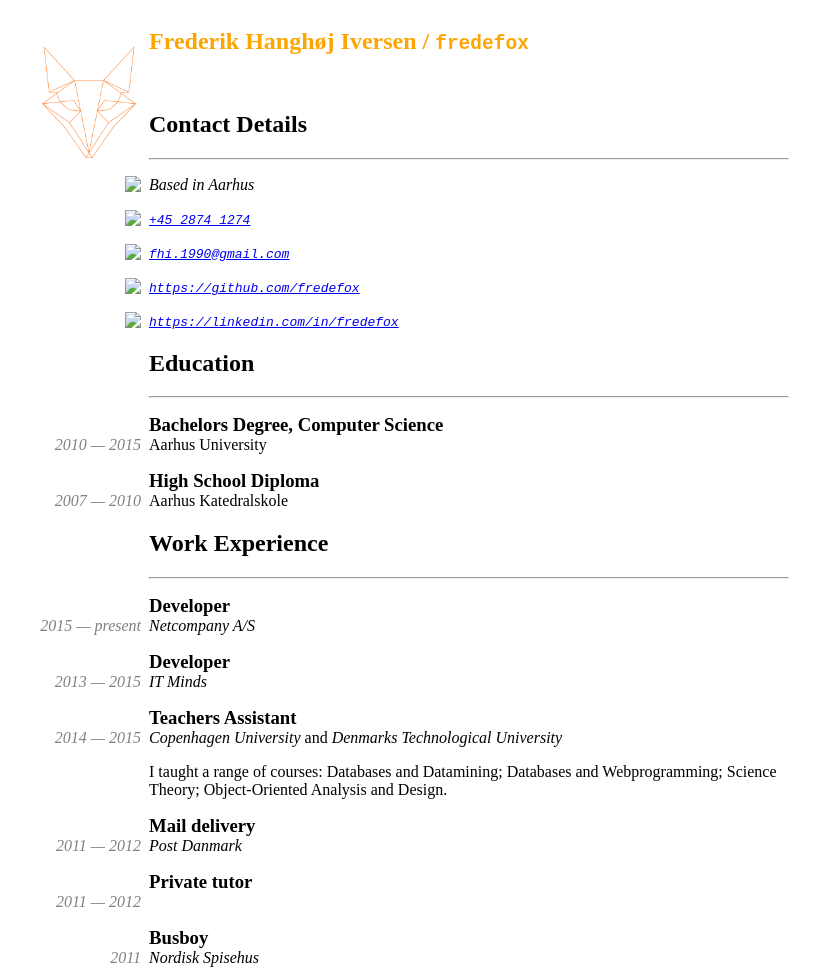
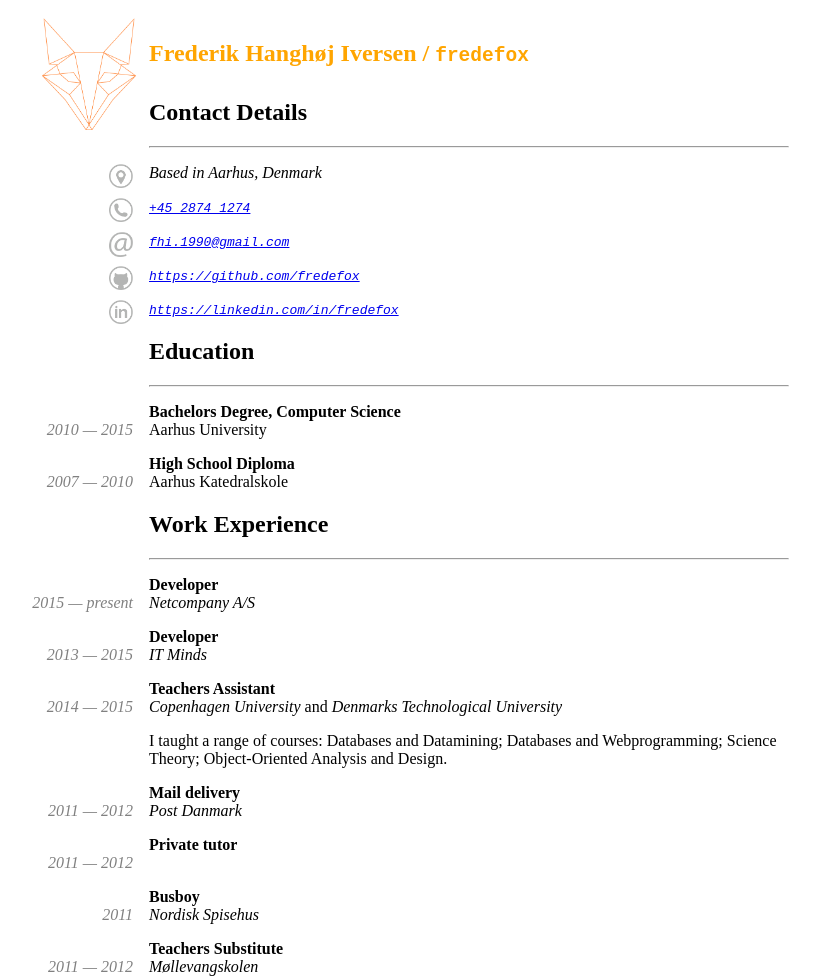
Before and after one commit to fredefox/fredefox.github.io, a plain HTML site: page curriculum/index.html in a window 1280 px wide. Shown: the top 979 px of the page, without its empty margins (235-1055 px from the left). Drawn offline with Linux system fonts and the light colour scheme.

Commit message:
Small style-changes.
Use classes to refer to some elements.
Include fonts and icons.

```diff
--- a/curriculum/css/flavor.css
+++ b/curriculum/css/flavor.css
@@ -1,8 +1,16 @@
+@font-face {
+  font-family: "Exo 2";
+  src: url("fonts/Exo2.0-Regular.otf") format("opentype");
+}
 header {
   font-style: initial;
   color: orange;
-  padding-bottom: 2ch;
+  margin-top: 4ch;
+  margin-bottom: 4ch;
 }
 li {
   margin-bottom: 2ch;
 }
+h3 {
+  font-size: medium;
+}
--- a/curriculum/css/layout.css
+++ b/curriculum/css/layout.css
@@ -20,18 +20,17 @@ ul, ol {
 li, header {
   position: relative;
 }
-li > i,
-header > i {
+.margin {
   position: absolute;
   left: -16ch;
+  text-align: right;
+  width: 14ch;
+  color: grey;
 }
-li > i {
-  text-align: right;
-  width: 15ch;
+address img {
+  width: 3ch;
 }
 .logo {
   width: 17ch;
+  top: -5ch;
 }
-:not(header) i {
-  color: grey;
-}
--- a/curriculum/index.html
+++ b/curriculum/index.html
@@ -3,13 +3,13 @@
 <head>
   <link rel="stylesheet" href="css/layout.css"/>
   <link rel="stylesheet" href="css/flavor.css"/>
-  <title>Curriculum Vitae</title>
+  <title>Curriculum Vitae | Frederik Hanghøj Iversen</title>
 </head>
 <body>
   <main>
     <article>
       <header>
-        <i><img class="logo" src="assets/fredefox.png"/></i>
+        <i class="logo margin"><img class="logo" src="assets/fredefox.png"/></i>
         <h1>Frederik Hanghøj Iversen &#47; <tt>fredefox</tt></h1>
       </header>
       <section>
@@ -18,23 +18,23 @@
         <address>
           <ul>
             <li>
-              <i><img src="assets/pin"/></i>
-              <span>Based in Aarhus</span>
+              <i class="margin"><img src="assets/pin.png"/></i>
+              <span>Based in Aarhus, Denmark</span>
             </li>
             <li>
-              <i><img src="assets/phone"/></i>
+              <i class="margin"><img src="assets/phone.png"/></i>
               <tt><a href="tel:+4528741274">+45 2874 1274</a></tt>
             </li>
             <li>
-              <i><img src="assets/e-mail"/></i>
+              <i class="margin"><img src="assets/e-mail.png"/></i>
               <tt><a href="mailto:fhi.1990@gmail.com">fhi.1990@gmail.com</a></tt>
             </li>
             <li>
-              <i><img src="assets/github"/></i>
+              <i class="margin"><img src="assets/github.png"/></i>
               <tt><a href="https://github.com/fredefox">https://github.com/fredefox</a></tt>
             </li>
             <li>
-              <i><img src="assets/linkedin"/></i>
+              <i class="margin"><img src="assets/linkedin.png"/></i>
               <tt><a href="https://linkedin.com/in/fredefox">https://linkedin.com/in/fredefox</a></tt>
           </ul>
         <address>
@@ -45,12 +45,12 @@
         <ol>
           <li>
             <h3>Bachelors Degree, Computer Science</h3>
-            <i>2010 &mdash; 2015</i>
+            <i class="margin">2010 &mdash; 2015</i>
             <place>Aarhus University</place>
           </li>
           <li>
             <h3>High School Diploma</h3>
-            <i>2007 &mdash; 2010</i>
+            <i class="margin">2007 &mdash; 2010</i>
             <place>Aarhus Katedralskole</i>
           </li>
         </ol>
@@ -61,54 +61,54 @@
         <ol>
           <li>
             <h3>Developer</h3>
-            <i>2015 &mdash; present</i>
+            <i class="margin">2015 &mdash; present</i>
             <em>Netcompany A&#47;S</em>
           </li>
           <li>
             <h3>Developer</h3>
-            <i>2013 &mdash; 2015</i>
+            <i class="margin">2013 &mdash; 2015</i>
             <em>IT Minds</em>
           </li>
           <li>
             <h3>Teachers Assistant</h3>
-            <i>2014 &mdash; 2015</i>
+            <i class="margin">2014 &mdash; 2015</i>
             <em>Copenhagen University</em> and <em>Denmarks Technological University</em>
             <p>I taught a range of courses: Databases and Datamining; Databases and Webprogramming; Science Theory; Object-Oriented Analysis and Design.</p>
           </li>
           <li>
             <h3>Mail delivery</h3>
-            <i>2011 &mdash; 2012</i>
+            <i class="margin">2011 &mdash; 2012</i>
             <em>Post Danmark</em>
           </li>
           <li>
             <h3>Private tutor</h3>
-            <i>2011 &mdash; 2012</i>
+            <i class="margin">2011 &mdash; 2012</i>
             <em>&nbsp;</em>
           </li>
           <li>
             <h3>Busboy</h3>
-            <i>2011</i>
+            <i class="margin">2011</i>
             <em>Nordisk Spisehus</em>
           </li>
           <li>
             <h3>Teachers Substitute</h3>
-            <i>2011 &mdash; 2012</i>
+            <i class="margin">2011 &mdash; 2012</i>
             <em>Møllevangskolen</em>
           </li>
           <li>
             <h3>Kindergarten Subsitute Caretaker</h3>
-            <i>2011</i>
+            <i class="margin">2011</i>
             <em>Børnehaven Norgesparken</em>
           </li>
           <li>
             <h3>Picolo</h3>
-            <i>2005 &mdash; 2006</i>
+            <i class="margin">2005 &mdash; 2006</i>
             <em>Statsbiblioteket</em>
             <p>I restocked books at the library.</p>
           </li>
           <li>
             <h3>Mail delivery</h3>
-            <i>2003 &mdash; 2004</i>
+            <i class="margin">2003 &mdash; 2004</i>
             <em>AL-FO Distribution Søndagsavis A&#47;S</em>
           </li>
         </ol>
```
Also changed, not shown: curriculum/assets/e-mail.png (added), curriculum/assets/github.png (added), curriculum/assets/linkedin.png (added), curriculum/assets/phone.png (added), curriculum/assets/pin.png (added), curriculum/fonts/Exo2.0-Regular.otf (added).
